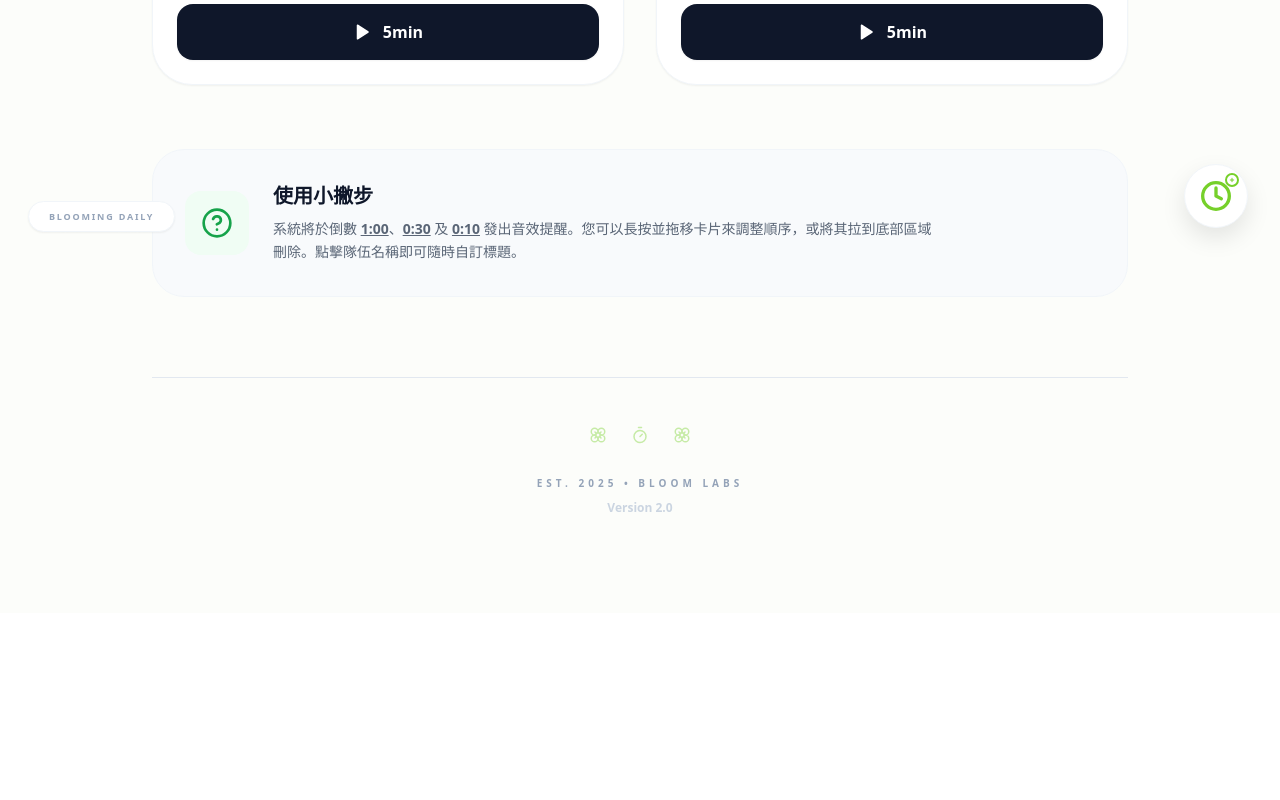
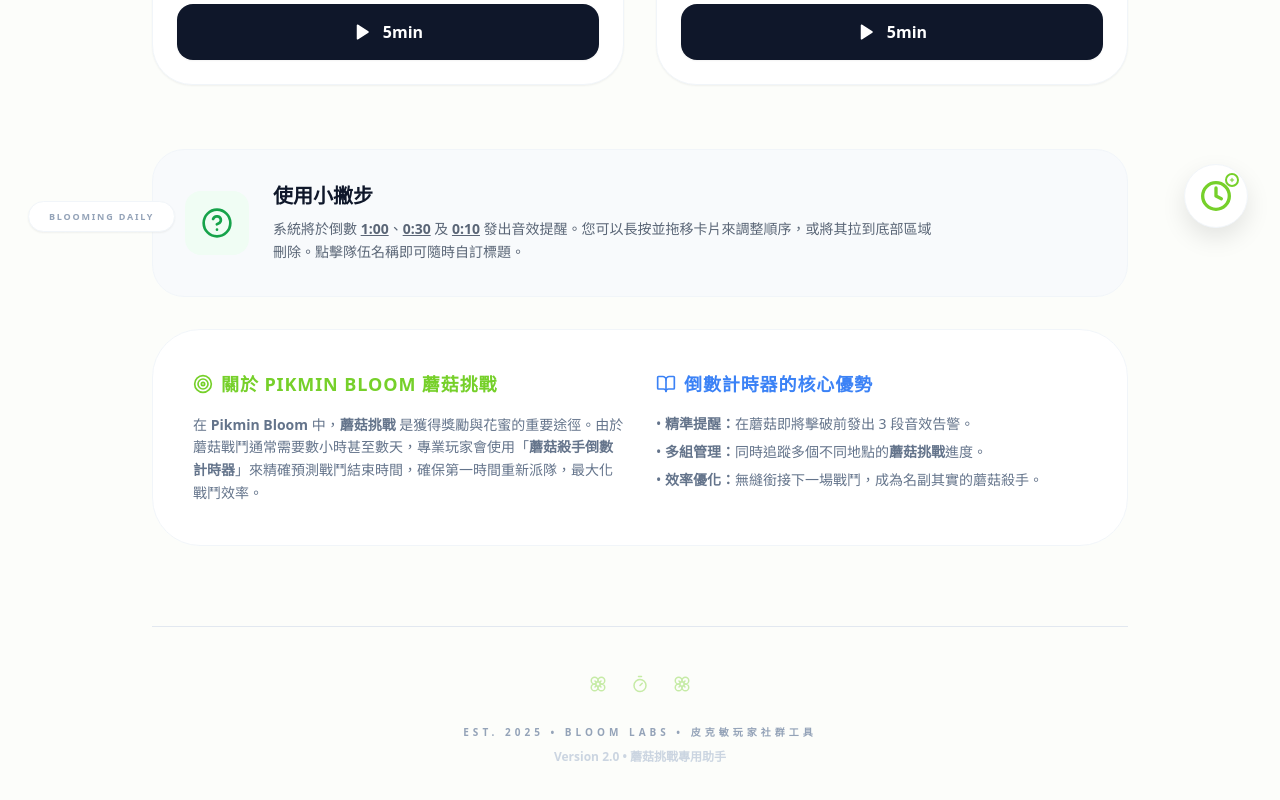
Before and after one commit to kevic0935/Pikmin, a React (Vite) app: page / in a window 1280 px wide. Shown: the part 540-1340 px from the top of the page. Before the commit the page ends 1153 px from the top, so only its background shows below. Built offline with nearby package versions, Linux system fonts and the light colour scheme.

Commit message:
feat: Enhance SEO and add Chinese localization
Improves search engine visibility and user experience for Chinese speakers by adding comprehensive meta tags, keywords, and language attributes to the index page. Also updates application icons for better visual representation.

```diff
--- a/App.tsx
+++ b/App.tsx
@@ -1,6 +1,6 @@
 
 import React, { useState, useEffect, useCallback } from 'react';
-import { Timer, Flower, Moon, TreePine, Snowflake, Gift, Plus, Sparkles, Trash2, HelpCircle, Clock } from 'lucide-react';
+import { Timer, Flower, Moon, TreePine, Snowflake, Gift, Plus, Sparkles, Trash2, HelpCircle, Clock, BookOpen, Target } from 'lucide-react';
 import MushroomTimer from './components/MushroomTimer.tsx';
 
 export type ThemeType = 'light' | 'dark' | 'christmas';
@@ -91,44 +91,29 @@ export default function App() {
   return (
     <div className={`min-h-screen transition-all duration-700 font-sans selection:bg-[#76d02a] selection:text-white pb-12 ${getBgColor()}`}>
 
-      {/* Premium Navigation/Theme Switcher */}
+      {/* Premium Navigation */}
       <nav className="fixed top-0 left-0 w-full z-50 px-6 py-4 flex justify-between items-center backdrop-blur-md border-b border-white/5 shadow-sm">
         <div className="flex items-center gap-2">
            <div className={`w-8 h-8 rounded-lg flex items-center justify-center transition-all ${theme === 'dark' ? 'bg-cyan-500/20 text-cyan-400' : 'bg-[#76d02a]/10 text-[#76d02a]'}`}>
              <Timer size={18} strokeWidth={2.5} />
            </div>
-           <span className={`text-sm font-bold tracking-tight ${theme === 'dark' ? 'text-white' : 'text-slate-900'}`}>Pikmin Clock</span>
+           <h1 className={`text-sm font-bold tracking-tight ${theme === 'dark' ? 'text-white' : 'text-slate-900'}`}>Pikmin Bloom 蘑菇殺手助手</h1>
         </div>
 
         <div className="flex items-center gap-2 bg-slate-100/50 dark:bg-slate-800/50 p-1 rounded-xl">
-          <button
-            onClick={() => setTheme('light')}
-            className={`p-2 rounded-lg transition-all ${theme === 'light' ? 'bg-white shadow-sm text-[#76d02a]' : 'text-slate-400 hover:text-slate-600'}`}
-          >
-            <Flower size={16} />
-          </button>
-          <button
-            onClick={() => setTheme('dark')}
-            className={`p-2 rounded-lg transition-all ${theme === 'dark' ? 'bg-slate-700 shadow-sm text-cyan-400' : 'text-slate-400 hover:text-slate-600'}`}
-          >
-            <Moon size={16} />
-          </button>
-          <button
-            onClick={() => setTheme('christmas')}
-            className={`p-2 rounded-lg transition-all ${theme === 'christmas' ? 'bg-white shadow-sm text-red-600' : 'text-slate-400 hover:text-slate-600'}`}
-          >
-            <TreePine size={16} />
-          </button>
+          <button onClick={() => setTheme('light')} className={`p-2 rounded-lg transition-all ${theme === 'light' ? 'bg-white shadow-sm text-[#76d02a]' : 'text-slate-400 hover:text-slate-600'}`} aria-label="切換亮色模式"><Flower size={16} /></button>
+          <button onClick={() => setTheme('dark')} className={`p-2 rounded-lg transition-all ${theme === 'dark' ? 'bg-slate-700 shadow-sm text-cyan-400' : 'text-slate-400 hover:text-slate-600'}`} aria-label="切換深色模式"><Moon size={16} /></button>
+          <button onClick={() => setTheme('christmas')} className={`p-2 rounded-lg transition-all ${theme === 'christmas' ? 'bg-white shadow-sm text-red-600' : 'text-slate-400 hover:text-slate-600'}`} aria-label="切換聖誕模式"><TreePine size={16} /></button>
         </div>
       </nav>
 
-      {/* Hero Background Gradient */}
+      {/* Hero Background */}
       <div className={`fixed top-0 left-0 w-full h-[600px] pointer-events-none transition-all duration-1000 bg-gradient-to-b ${getGradient()}`} />
 
-      <div className="relative max-w-5xl mx-auto px-6 pt-24">
-        {/* Refined Header - Dynamic Subtitle */}
+      <main className="relative max-w-5xl mx-auto px-6 pt-24">
+        {/* Header Section */}
         <header className="mb-16 border-b border-slate-200 dark:border-slate-800 pb-10 transition-all duration-700 flex flex-col items-center">
-          <div className="text-center space-y-2 group">
+          <div className="text-center space-y-2">
             <p className={`text-[10px] font-black tracking-[0.4em] uppercase transition-all duration-700 ${getSubtitleColor()}`}>
               {getSubtitlePrefix()}
             </p>
@@ -142,39 +127,25 @@ export default function App() {
         </header>
 
         {/* Timers Grid */}
-        <div className="grid grid-cols-1 sm:grid-cols-2 lg:grid-cols-2 gap-8 mb-16">
+        <section className="grid grid-cols-1 sm:grid-cols-2 lg:grid-cols-2 gap-8 mb-16" aria-label="計時器列表">
           {timerIds.map(id => (
             <MushroomTimer
               key={id}
               id={id}
               theme={theme}
-              onDragStart={(e) => {
-                setDraggedId(id);
-                e.dataTransfer.effectAllowed = 'move';
-              }}
-              onDragEnd={() => {
-                setDraggedId(null);
-                setIsOverTrash(false);
-              }}
-              onDragOver={(e) => {
-                e.preventDefault();
-                if (draggedId !== null && draggedId !== id) {
-                  handleReorder(draggedId, id);
-                }
-              }}
+              onDragStart={(e) => { setDraggedId(id); e.dataTransfer.effectAllowed = 'move'; }}
+              onDragEnd={() => { setDraggedId(null); setIsOverTrash(false); }}
+              onDragOver={(e) => { e.preventDefault(); if (draggedId !== null && draggedId !== id) handleReorder(draggedId, id); }}
               isDragging={draggedId === id}
             />
           ))}
-        </div>
+        </section>
 
-        {/* Info Card - Optimized Traditional Chinese Text */}
-        <div className={`border p-8 rounded-[2rem] mb-20 flex flex-col md:flex-row gap-6 items-center transition-all duration-700
-          ${theme === 'dark'
-            ? 'bg-slate-900/40 border-slate-800 text-slate-300'
-            : theme === 'christmas'
-            ? 'bg-white border-red-50 text-slate-700'
-            : 'bg-slate-50 border-slate-100 text-slate-700'
-          }`}>
+        {/* SEO / GEO / AEO Content Layer (Knowledge Base) */}
+        <section className="space-y-8 mb-20">
+          {/* Quick Info Card */}
+          <div className={`border p-8 rounded-[2rem] flex flex-col md:flex-row gap-6 items-center transition-all duration-700
+            ${theme === 'dark' ? 'bg-slate-900/40 border-slate-800 text-slate-300' : theme === 'christmas' ? 'bg-white border-red-50 text-slate-700' : 'bg-slate-50 border-slate-100 text-slate-700'}`}>
             <div className={`p-4 rounded-2xl flex-shrink-0 transition-all ${theme === 'christmas' ? 'bg-red-50 text-red-600' : theme === 'dark' ? 'bg-cyan-500/10 text-cyan-400' : 'bg-green-50 text-green-600'}`}>
               <HelpCircle size={32} />
             </div>
@@ -186,42 +157,58 @@ export default function App() {
             </div>
           </div>
 
+          {/* GEO Optimized Content Section */}
+          <article className={`grid grid-cols-1 md:grid-cols-2 gap-8 p-10 rounded-[3rem] border transition-all duration-700
+            ${theme === 'dark' ? 'bg-slate-900/20 border-slate-800/50' : 'bg-white border-slate-100'}`}>
+            <div className="space-y-4">
+              <div className="flex items-center gap-2 text-[#76d02a]">
+                <Target size={20} />
+                <h4 className="font-black text-lg uppercase tracking-wider">關於 Pikmin Bloom 蘑菇挑戰</h4>
+              </div>
+              <p className={`text-sm leading-relaxed ${theme === 'dark' ? 'text-slate-400' : 'text-slate-500'}`}>
+                在 <strong>Pikmin Bloom</strong> 中，<strong>蘑菇挑戰</strong> 是獲得獎勵與花蜜的重要途徑。由於蘑菇戰鬥通常需要數小時甚至數天，專業玩家會使用「<strong>蘑菇殺手倒數計時器</strong>」來精確預測戰鬥結束時間，確保第一時間重新派隊，最大化戰鬥效率。
+              </p>
+            </div>
+            <div className="space-y-4">
+              <div className="flex items-center gap-2 text-blue-500">
+                <BookOpen size={20} />
+                <h4 className="font-black text-lg uppercase tracking-wider">倒數計時器的核心優勢</h4>
+              </div>
+              <ul className={`text-sm space-y-2 ${theme === 'dark' ? 'text-slate-400' : 'text-slate-500'}`}>
+                <li>• <strong>精準提醒：</strong>在蘑菇即將擊破前發出 3 段音效告警。</li>
+                <li>• <strong>多組管理：</strong>同時追蹤多個不同地點的<strong>蘑菇挑戰</strong>進度。</li>
+                <li>• <strong>效率優化：</strong>無縫銜接下一場戰鬥，成為名副其實的蘑菇殺手。</li>
+              </ul>
+            </div>
+          </article>
+        </section>
+
+        {/* Footer */}
         <footer className="mt-20 text-center pb-12 border-t border-slate-200 dark:border-slate-800 pt-12">
           <div className="flex justify-center gap-6 mb-8 opacity-40 transition-all">
              {theme === 'christmas' ? (
-               <>
-                <TreePine size={18} className="text-[#BB2528]" />
-                <Snowflake size={18} className="text-blue-300" />
-                <Gift size={18} className="text-[#BB2528]" />
-               </>
+               <><TreePine size={18} className="text-[#BB2528]" /><Snowflake size={18} className="text-blue-300" /><Gift size={18} className="text-[#BB2528]" /></>
              ) : theme === 'dark' ? (
-               <>
-                <Sparkles size={18} className="text-cyan-400" />
-                <Moon size={18} className="text-indigo-400" />
-                <Sparkles size={18} className="text-cyan-400" />
-               </>
+               <><Sparkles size={18} className="text-cyan-400" /><Moon size={18} className="text-indigo-400" /><Sparkles size={18} className="text-cyan-400" /></>
              ) : (
-               <>
-                <Flower size={18} className="text-[#76d02a]" />
-                <Timer size={18} className="text-[#76d02a]" />
-                <Flower size={18} className="text-[#76d02a]" />
-               </>
+               <><Flower size={18} className="text-[#76d02a]" /><Timer size={18} className="text-[#76d02a]" /><Flower size={18} className="text-[#76d02a]" /></>
              )}
           </div>
           <div className="space-y-2">
-            <p className={`${theme === 'christmas' ? 'text-red-900/60' : theme === 'dark' ? 'text-slate-500' : 'text-slate-400'} text-[10px] font-bold tracking-[0.4em] uppercase transition-colors duration-700`}>
-              Est. 2025 • Bloom Labs
+            <p className={`${theme === 'christmas' ? 'text-red-900/60' : theme === 'dark' ? 'text-slate-500' : 'text-slate-400'} text-[10px] font-bold tracking-[0.4em] uppercase`}>
+              Est. 2025 • Bloom Labs • 皮克敏玩家社群工具
             </p>
-            <p className={`text-[12px] font-bold transition-colors duration-700 ${theme === 'dark' ? 'text-slate-600' : 'text-slate-300'}`}>
-              Version 2.0
+            <p className={`text-[12px] font-bold ${theme === 'dark' ? 'text-slate-600' : 'text-slate-300'}`}>
+              Version 2.0 • 蘑菇挑戰專用助手
             </p>
           </div>
         </footer>
-      </div>
+      </main>
 
-      {/* Floating Action Button - Fixed Clock Button */}
+      {/* Floating Action Button */}
       <button
         onClick={handleAddTeam}
+        aria-label="新增蘑菇隊伍"
         className={`fixed bottom-8 right-8 z-[70] w-16 h-16 rounded-full flex items-center justify-center transition-all duration-500 active:scale-90 hover:scale-110 group
           bg-white border border-slate-100 text-[#76d02a]
           shadow-[0_10px_25px_rgba(0,0,0,0.1)] hover:shadow-[0_15px_35px_rgba(118,208,42,0.3)]
@@ -237,16 +224,11 @@ export default function App() {
         className={`fixed bottom-0 left-0 w-full transition-all duration-500 z-[60] flex items-center justify-center
           ${draggedId !== null ? 'translate-y-0 h-48 opacity-100' : 'translate-y-full h-0 opacity-0'}
         `}
-        onDragOver={(e) => {
-          e.preventDefault();
-          setIsOverTrash(true);
-        }}
+        onDragOver={(e) => { e.preventDefault(); setIsOverTrash(true); }}
         onDragLeave={() => setIsOverTrash(false)}
         onDrop={(e) => {
           e.preventDefault();
-          if (draggedId !== null) {
-            handleDeleteTeam(draggedId);
-          }
+          if (draggedId !== null) handleDeleteTeam(draggedId);
           setDraggedId(null);
           setIsOverTrash(false);
         }}
@@ -276,7 +258,7 @@ export default function App() {
             ? 'bg-white border-red-50 text-red-600'
             : 'bg-white border-slate-100 text-slate-400'
           }`}>
-          {theme === 'christmas' ? 'Season Greetings' : theme === 'dark' ? 'Void System Online' : 'Blooming Daily'}
+          {theme === 'christmas' ? 'Pikmin Bloom Expert' : theme === 'dark' ? 'Mushroom Slayer Mode' : 'Blooming Daily'}
         </div>
       </div>
     </div>
--- a/index.html
+++ b/index.html
@@ -1,22 +1,59 @@
+
 <!DOCTYPE html>
-<html lang="en">
+<html lang="zh-TW">
   <head>
     <meta charset="UTF-8" />
     <meta name="viewport" content="width=device-width, initial-scale=1.0" />
-    <title>Pikmin Bloom Timer</title>
+    <title>Pikmin Bloom 蘑菇挑戰倒數計時器 - 專業蘑菇殺手助手 | Mushroom Timer</title>
+
+    <!-- SEO & Metadata -->
+    <meta name="description" content="專為 Pikmin Bloom 玩家設計的蘑菇殺手倒數計時器。協助玩家精確管理多場蘑菇挑戰，提供 1分鐘、30秒及10秒音效提醒，優化你的蘑菇戰鬥策略。" />
+    <meta name="keywords" content="Pikmin Bloom, 蘑菇挑戰, 蘑菇殺手, 倒數計時器, 蘑菇計時, 皮克敏, 遊戲助手, 蘑菇戰鬥, 倒數計時" />
+    <meta name="author" content="Bloom Labs" />
+
+    <!-- Open Graph / Facebook -->
+    <meta property="og:type" content="website" />
+    <meta property="og:title" content="Pikmin Bloom 蘑菇挑戰倒數計時器 - 專業蘑菇殺手助手" />
+    <meta property="og:description" content="精確管理你的 Pikmin Bloom 蘑菇挑戰。支援多組倒數、自訂名稱及專業音效提醒。" />
+    <meta property="og:image" content="https://images.unsplash.com/photo-1590502160462-09971871a396?auto=format&fit=crop&q=80&w=1000" />
+
+    <!-- Structured Data (AEO/GEO Optimization) -->
+    <script type="application/ld+json">
+    {
+      "@context": "https://schema.org",
+      "@type": "WebApplication",
+      "name": "Pikmin Bloom 蘑菇挑戰倒數計時器",
+      "description": "A countdown timer utility for Pikmin Bloom Mushroom Challenges.",
+      "applicationCategory": "GameTool",
+      "operatingSystem": "Web",
+      "author": {
+        "@type": "Organization",
+        "name": "Bloom Labs"
+      },
+      "offers": {
+        "@type": "Offer",
+        "price": "0",
+        "priceCurrency": "TWD"
+      }
+    }
+    </script>
+
     <script src="https://cdn.tailwindcss.com"></script>
     <link href="https://fonts.googleapis.com/css2?family=Plus+Jakarta+Sans:wght@400;600;800&display=swap" rel="stylesheet">
     <style>
       body {
         font-family: 'Plus Jakarta Sans', sans-serif;
       }
-      /* Custom utility for 3D buttons */
       .btn-3d {
         transition: all 0.1s ease;
       }
       .btn-3d:active {
         transform: translateY(4px);
         box-shadow: none !important;
+      }
+      /* Smooth transitions for theme changes */
+      * {
+        transition: background-color 0.3s ease, color 0.3s ease, border-color 0.3s ease;
       }
     </style>
     <script type="importmap">
```
Lines whose indentation alone changed are shown as unchanged.
